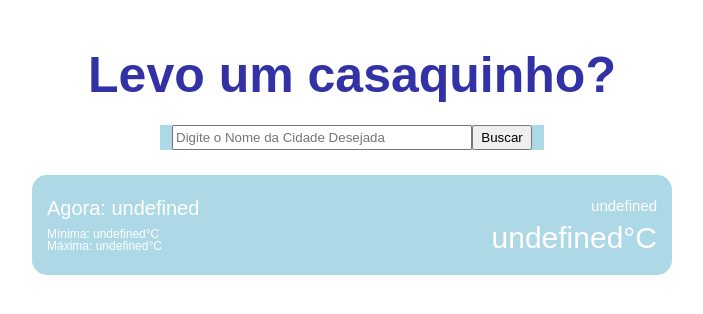
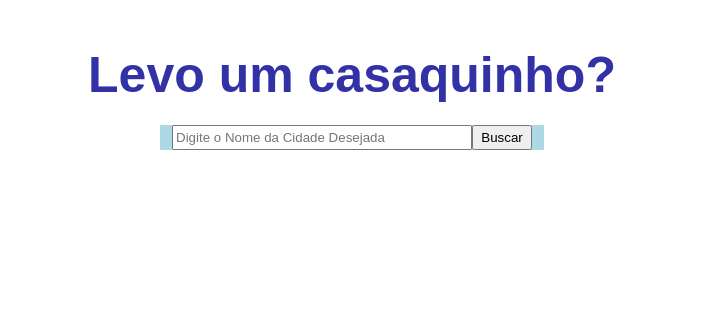
Before and after one commit to Eduardo-JP-Ferreira/Technical-Challenge, a React (Vite) app: page / in a window 1280 px wide. Shown: the top 314 px of the page, without its empty margins (288-991 px from the left). Built offline with nearby package versions, Linux system fonts and the light colour scheme.

Commit message:
Feat Add Weather Component Dinamic Changes

```diff
--- a/src/App.jsx
+++ b/src/App.jsx
@@ -3,13 +3,14 @@ import styled from "styled-components"
 import { BrowserRouter, Routes, Route } from "react-router-dom"
 import HomePage from './pages/HomePage.jsx'
 function App() {
-  const [city, setCity] = useState(null)
+  const [city, setCity] = useState()
   const [weather, setWeather] = useState()
+  const [forecast, setForecast] = useState()
   return (
     <PageContainer>
      <BrowserRouter>
         <Routes>
-          <Route path="/" element={<HomePage city={city} setCity={setCity} weather={weather} setWeather={setWeather} />} />
+          <Route path="/" element={<HomePage city={city} setCity={setCity} weather={weather} setWeather={setWeather} forecast={forecast} setForecast={setForecast} />} />
         </Routes>
       </BrowserRouter>
     </PageContainer>
--- /dev/null
+++ b/src/components/Forecast.jsx
@@ -0,0 +1,14 @@
+import styled from 'styled-components';
+import { useState } from 'react'
+
+export default function Forecast({ forecast }) {
+
+  return (
+    <ForecastContainer>
+
+    </ForecastContainer>
+  )
+}
+
+const ForecastContainer = styled.div`
+`
--- a/src/components/Weather.jsx
+++ b/src/components/Weather.jsx
@@ -3,25 +3,40 @@ import { useState } from 'react'
 
 export default function Weather({ city, weather }) {
   const [input, setInput] = useState("")
+  const decimalPoint = 1;
+
+  const weatherMapping = {
+    Clear: { label: 'Céu aberto', backgroundColor: '#EEDD82' },
+    Clouds: { label: 'Nublado', backgroundColor: 'gray' },
+    Rain: { label: 'Chovendo', backgroundColor: '#0000CD' },
+    Snow: { label: 'Nevando', backgroundColor: 'lightgray' },
+    Thunderstorm: { label: 'Tempestade', backgroundColor: 'purple' },
+    Drizzle: { label: 'Chuviscando', backgroundColor: 'lightblue' },
+    Mist: { label: 'Neblina', backgroundColor: 'lightgray' },
+  };
+  const weatherCondition = weather?.weather[0].main;
+  const conditionInfo = weatherMapping[weatherCondition] || {
+    label: 'Desconhecido',
+    backgroundColor: 'white',
+  };
 
   return (
-    <WeatherContainer>
+    <WeatherContainer style={{ backgroundColor: conditionInfo.backgroundColor }}>
       {console.log('weather', weather)}
       <LeftContainer>
         <h1>Agora: {`${weather?.name}`}</h1>
-        <h2>Mínima: {`${weather?.main.temp_min}°C`}</h2>
-        <h2>Máxima: {`${weather?.main.temp_max}°C`}</h2>
+        <h2>Mínima: {`${weather?.main.temp_min.toFixed(decimalPoint)}°C`}</h2>
+        <h2>Máxima: {`${weather?.main.temp_max.toFixed(decimalPoint)}°C`}</h2>
       </LeftContainer>
       <RightContainer>
-        <h2>{`${weather?.weather[0].main}`}</h2>
-        <h1>{`${weather?.main.temp}°C`}</h1>
+        <h2>{`${conditionInfo.label}`}</h2>
+        <h1>{`${weather?.main.temp.toFixed(decimalPoint)}°C`}</h1>
       </RightContainer>
     </WeatherContainer>
   )
 }
 
 const WeatherContainer = styled.div`
-  background-color: lightblue;
   height: 100px;
   width: 50%;
   margin-top: 25px;
@@ -29,13 +44,13 @@ const WeatherContainer = styled.div`
   border-radius: 15px;
   padding: 10px 15px;
   display: flex;
-  color: white
+  color: white;
+  font-weight: bold;
 `
 const LeftContainer = styled.div`
   height: 100%;
   width: 50%;
   min-width: 180px;
-  /* background-color: lightcoral; */
   display: flex;
   flex-direction: column;
   justify-content: center;
@@ -44,14 +59,14 @@ const LeftContainer = styled.div`
     margin-bottom: 10px;
   }
   h2{
-    font-size: 12px;
+    font-size: 14px;
+    margin-bottom: 2px;
   }
 `
 const RightContainer = styled.div`
   height: 100%;
   width: 50%;
   min-width: 180px;
-  /* background-color: lightgoldenrodyellow; */
   display: flex;
   flex-direction: column;
   justify-content: center;
--- a/src/pages/HomePage.jsx
+++ b/src/pages/HomePage.jsx
@@ -1,26 +1,16 @@
 import styled from "styled-components"
-import { useEffect, useState } from "react"
-import axios from "axios"
-
 import Search from "../components/Search.jsx"
 import Weather from "../components/Weather.jsx"
+import Forecast from "../components/Forecast.jsx"
 
-export default function HomePage({ city, setCity, weather, setWeather }) {
-
-  useEffect(() => {
-    // axios.get(`https://api.openweathermap.org/data/2.5/weather?q=Sao Paulo&appid=${import.meta.env.VITE_REACT_APP_WEATHER_API_KEY}`)
-    //   .then((res) => {
-    //     console.log(res.data)}
-    //   )
-    //   .catch((err) => alert("não deu"))
-    console.log('city:',city)
-  }, [])
+export default function HomePage({ city, setCity, weather, setWeather, forecast, setForecast }) {
 
   return (
     <HomeContainer>
       <Title>Levo um casaquinho?</Title>
-      <Search city={city} setCity={setCity} setWeather={setWeather}/>
+      <Search city={city} setCity={setCity} setWeather={setWeather} setForecast={setForecast}/>
       <Weather city={city} weather={weather} />
+      <Forecast forecast={forecast} />
     </HomeContainer>
   )
 }
```
Also changed, not shown: src/components/Search.jsx (+7 -2 lines).
